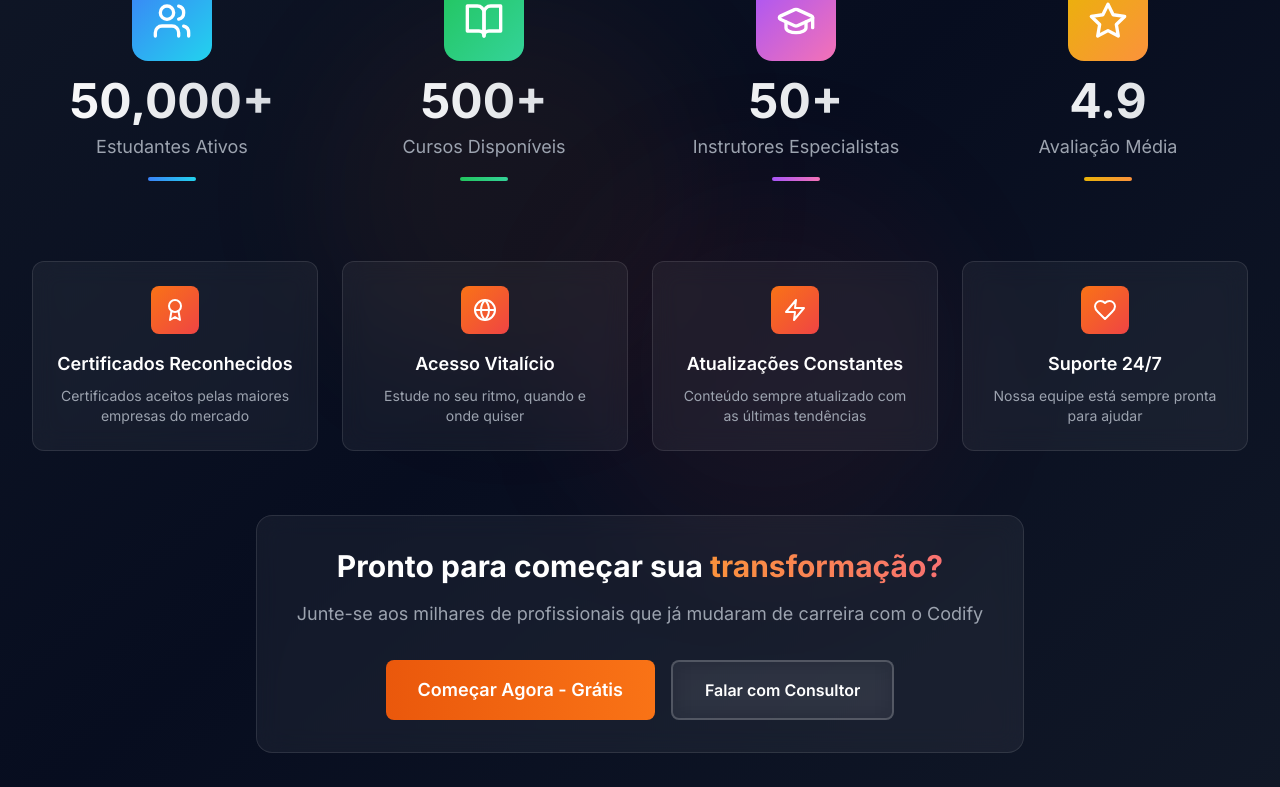
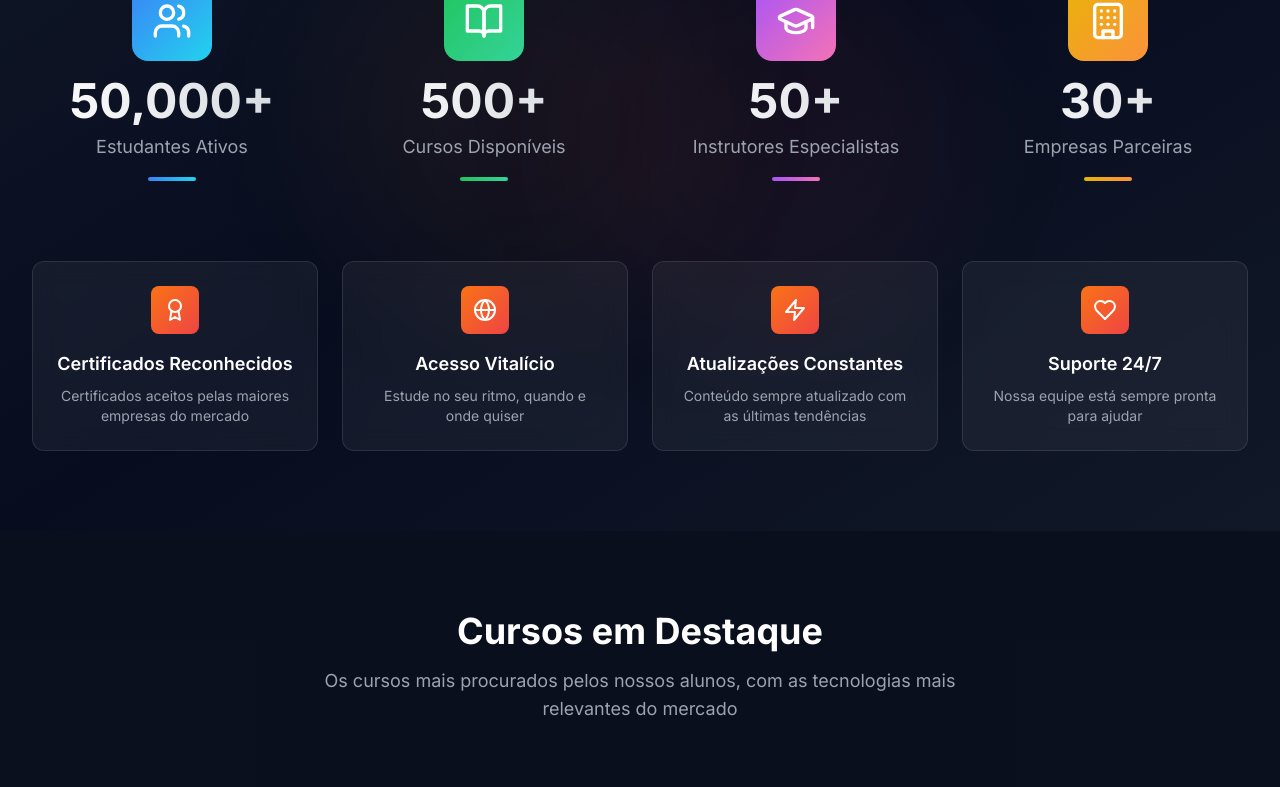
Before and after one commit to kenjiThiago/ProjetoBD2, a Next.js app in the folder frontend/: page / in a window 1280 px wide. Shown: the part 1139-1926 px from the top of the page. Built offline with nearby package versions, Linux system fonts and the light colour scheme.

Commit message:
[frontend] Simplificado o component de Features.
Mudado a informação da nota da plataforma por a informação de quantas
empresas são parceiras da plataforma. Removido a section de CTA.

```diff
--- a/frontend/src/app/components/Features.tsx
+++ b/frontend/src/app/components/Features.tsx
@@ -2,7 +2,7 @@
 
 import { motion, useInView } from 'framer-motion'
 import { useRef, useEffect, useState } from 'react'
-import { Users, BookOpen, GraduationCap, Star, Award, Globe, Zap, Heart } from 'lucide-react'
+import { Users, BookOpen, GraduationCap, Building, Award, Globe, Zap, Heart } from 'lucide-react'
 
 export default function Stats() {
   const ref = useRef(null)
@@ -30,10 +30,10 @@ export default function Stats() {
       gradient: "from-purple-500 to-pink-400"
     },
     {
-      number: 4.9,
-      suffix: "",
-      label: "Avaliação Média",
-      icon: Star,
+      number: 30,
+      suffix: "+",
+      label: "Empresas Parceiras",
+      icon: Building,
       gradient: "from-yellow-500 to-orange-400"
     }
   ]
@@ -83,13 +83,10 @@ export default function Stats() {
         const progress = Math.min((currentTime - startTime) / duration, 1)
 
         const easeOutQuart = 1 - Math.pow(1 - progress, 4)
+        setCount(Math.floor(easeOutQuart * number))
 
         if (progress < 1) {
           animationFrame = requestAnimationFrame(animate)
-          setCount(Math.floor(easeOutQuart * number))
-        }
-        else {
-          setCount(number)
         }
       }
 
@@ -194,31 +191,6 @@ export default function Stats() {
           })}
         </motion.div>
 
-        {/* CTA Section - Simplified */}
-        <motion.div
-          className="text-center mt-16"
-          initial={{ opacity: 0, y: 30 }}
-          whileInView={{ opacity: 1, y: 0 }}
-          transition={{ duration: 0.6, delay: 0.6 }}
-          viewport={{ once: true }}
-        >
-          <div className="glass rounded-2xl p-8 max-w-3xl mx-auto">
-            <h3 className="text-2xl md:text-3xl font-bold text-white mb-4">
-              Pronto para começar sua <span className="gradient-text">transformação?</span>
-            </h3>
-            <p className="text-gray-400 mb-8 text-lg">
-              Junte-se aos milhares de profissionais que já mudaram de carreira com o Codify
-            </p>
-            <div className="flex flex-col sm:flex-row gap-4 justify-center">
-              <button className="btn-primary px-8 py-4 text-lg">
-                Começar Agora - Grátis
-              </button>
-              <button className="glass border-2 border-white/20 text-white hover:bg-white/10 font-semibold py-4 px-8 rounded-lg transition-all duration-300">
-                Falar com Consultor
-              </button>
-            </div>
-          </div>
-        </motion.div>
       </div>
     </section>
   )
```
